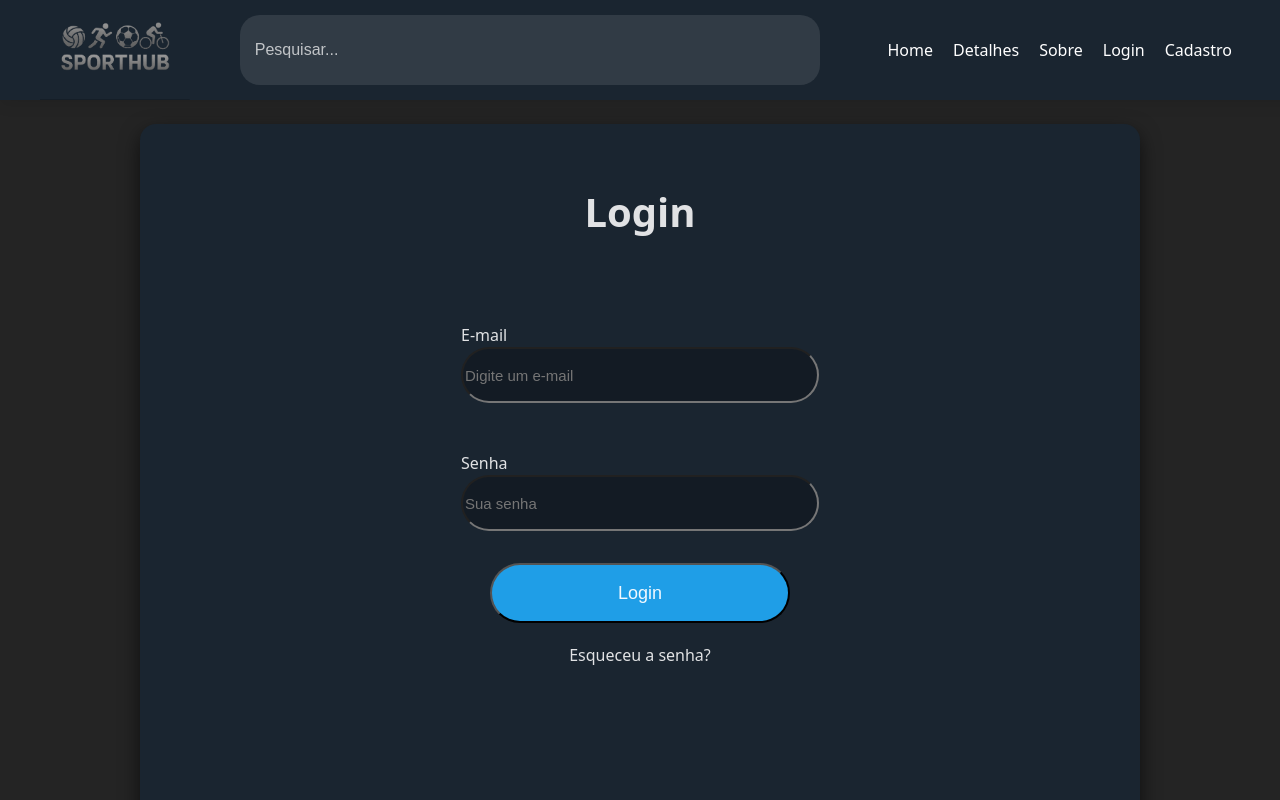
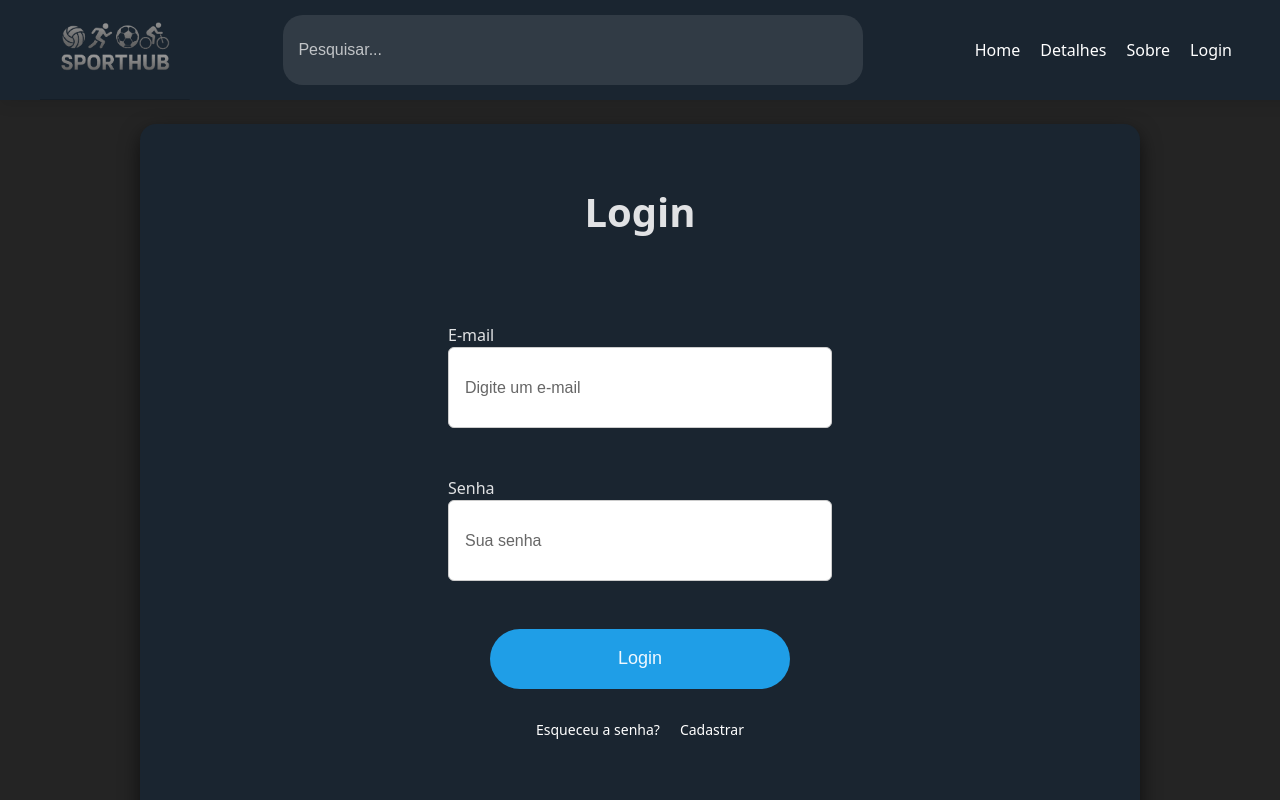
Before and after one commit to Daviferbox/SportHub, a React (Vite) app: page /login in a window 1280 px wide. Shown: the top 800 px of the page. Built offline with nearby package versions, Linux system fonts and the light colour scheme.

Commit message:
Adicionando páginas manager e register + estilo register.css

```diff
--- a/src/App.tsx
+++ b/src/App.tsx
@@ -2,7 +2,7 @@ import {  Routes, Route } from 'react-router-dom'
 import Home from './pages/home'
 import Login from './pages/login'
 import Detais from './pages/detais'
-import Register from './pages/cadastro'
+import Register from './pages/register'
 import './App.css'
 import ListaCard from './components/ListaCard'
 import DetaisAll from './pages/detaisAll'
@@ -10,6 +10,7 @@ import Sobre from './pages/sobre'
 
 import Requisicoes from './pages/requisition'
 import RequisicaoPost from './pages/requisitionPost'
+import Manager from './pages/manager'
 
 
 function App() {
@@ -24,6 +25,7 @@ function App() {
         <Route path="/detalhes/:id" element={<Detais />} />
         <Route path="/detalhesGeral" element={<DetaisAll />} />
         <Route path="/register" element={<Register />} />
+        <Route path="/manager" element={<Manager />} />
         <Route path="/listacard" element={<ListaCard />} />
         <Route path="/sobre" element={<Sobre />} />
         <Route path="/requisitionTypes" element={<Requisicoes />} />
--- a/src/components/NavBar.tsx
+++ b/src/components/NavBar.tsx
@@ -25,9 +25,9 @@ function NavBar() {
     navigate('/sobre')
   }
 
-  function handleRegister(){
-    navigate('/register')
-  }
+  // function handleRegister(){
+  //   navigate('/register')
+  // }
 
   return (
     <div className="bar">
@@ -50,7 +50,7 @@ function NavBar() {
           <div onClick={handleDetais}>Detalhes</div>
           <div onClick={handleSobre}>Sobre</div>
           <div onClick={handleLogin}> Login</div>
-          <div onClick={handleRegister}>Cadastro</div>
+          {/* <div onClick={handleRegister}>Cadastro</div> */}
         </div>
 
       </nav>
--- a/src/pages/login.tsx
+++ b/src/pages/login.tsx
@@ -1,15 +1,17 @@
 import { useState, type ChangeEvent } from 'react';
 import Footer from '../components/Footer';
 import NavBar from '../components/NavBar';
+import { useNavigate } from "react-router-dom";
 import '../styles/login.css';
 import { api } from '../api';
 import type { Usuarios } from '../types/Usuarios';
 
 
 function LoginForm() {
-
   const [senha, setSenha] = useState('');
   const [email, setEmail] = useState('');
+
+  const navigate = useNavigate();
 
 
   const [usuarios , setUsuarios] = useState<Usuarios[]>([]);
@@ -25,14 +27,19 @@ function LoginForm() {
           setEmail(e.target.value)
       }
 
-  const login = async () => {
-        setLoading(true);
-        let json = await api.CarregarLogin(email,senha);
-        const dataArray = Array.isArray(json) ? json: [json]
-        setLoading(false);
-        setUsuarios(dataArray);
+  const handleLogin = async () => {
+        // setLoading(true);
+        // let json = await api.CarregarLogin(email,senha);
+        // const dataArray = Array.isArray(json) ? json: [json]
+        // setLoading(false);
+        // setUsuarios(dataArray);
+        navigate('/manager')
     }
 
+
+    const handeleRegister = () => {
+      navigate("/register");
+    };
 
 
   return (
@@ -51,9 +58,11 @@ function LoginForm() {
           </div>
             <div className="login-container">
                 <div className="button-group">
-
-                  <button className='login' onClick={login}>Login</button>
-                  <div className='EsqueceuSenha'>Esqueceu a senha?</div>
+                  <button className='login' onClick={handleLogin}>Login</button>
+                  <div className="EsqueceuSenha">
+                    <a href="/redefinirSenha" className="esqueceu">Esqueceu a senha?</a>
+                    <a href="/register" className="cadastrar" onClick={handeleRegister}>Cadastrar</a>
+                  </div>
 
                 </div>
             </div>
--- /dev/null
+++ b/src/pages/manager.tsx
@@ -0,0 +1,63 @@
+import { useState } from "react";
+import NavBar from "../components/NavBar";
+import "../styles/register.css";
+
+function RegistroForm() {
+  const [nome, setNome] = useState("");
+  const [email, setEmail] = useState("");
+  const [senha, setSenha] = useState("");
+
+  const handleSubmit = (event: React.FormEvent) => {
+    event.preventDefault();
+    const dados = { nome, email, senha };
+    console.log("Dados enviados:", dados);
+  };
+
+  return (
+    <>
+      <NavBar />
+      <div className="registro-container">
+        <div className="registro-info">
+          <div className="overlay">
+            <h2>
+              Cadastre-seu evento<br />
+              personalizado<br />
+              de forma rápida e fácil.
+            </h2>
+          </div>
+        </div>
+
+        <div className="registro-form">
+          <h2>Preencha seus dados</h2>
+
+          <form onSubmit={handleSubmit}>
+            <input
+              type="text"
+              placeholder="Nome"
+              value={nome}
+              onChange={(e) => setNome(e.target.value)}
+              required
+            />
+            <input
+              type="email"
+              placeholder="Email"
+              value={email}
+              onChange={(e) => setEmail(e.target.value)}
+              required
+            />
+            <input
+              type="password"
+              placeholder="Senha"
+              value={senha}
+              onChange={(e) => setSenha(e.target.value)}
+              required
+            />
+            <button type="submit">Prosseguir</button>
+          </form>
+        </div>
+      </div>
+    </>
+  );
+}
+
+export default RegistroForm;
--- /dev/null
+++ b/src/pages/register.tsx
@@ -0,0 +1,63 @@
+import { useState } from "react";
+import NavBar from "../components/NavBar";
+import "../styles/register.css";
+
+function RegistroForm() {
+  const [nome, setNome] = useState("");
+  const [email, setEmail] = useState("");
+  const [senha, setSenha] = useState("");
+
+  const handleSubmit = (event: React.FormEvent) => {
+    event.preventDefault();
+    const dados = { nome, email, senha };
+    console.log("Dados enviados:", dados);
+  };
+
+  return (
+    <>
+      <NavBar />
+      <div className="registro-container">
+        <div className="registro-info">
+          <div className="overlay">
+            <h2>
+              Cadastre-se para obter<br />
+              seu anúncio personalizado<br />
+              de forma rápida e fácil.
+            </h2>
+          </div>
+        </div>
+
+        <div className="registro-form">
+          <h2>Preencha seus dados</h2>
+
+          <form onSubmit={handleSubmit}>
+            <input
+              type="text"
+              placeholder="Nome"
+              value={nome}
+              onChange={(e) => setNome(e.target.value)}
+              required
+            />
+            <input
+              type="email"
+              placeholder="Email"
+              value={email}
+              onChange={(e) => setEmail(e.target.value)}
+              required
+            />
+            <input
+              type="password"
+              placeholder="Senha"
+              value={senha}
+              onChange={(e) => setSenha(e.target.value)}
+              required
+            />
+            <button type="submit">Prosseguir</button>
+          </form>
+        </div>
+      </div>
+    </>
+  );
+}
+
+export default RegistroForm;
--- a/src/styles/login.css
+++ b/src/styles/login.css
@@ -44,6 +44,7 @@ input{
     background-color: #131b24;
     color: aliceblue
 }
+
 
 .login-container {
   display: flex;
@@ -92,14 +93,31 @@ input{
   cursor: pointer;
 }
 
-.EsqueceuSenha{
-   transition: transform 0.3s ease;
+.EsqueceuSenha {
+  display: flex;
+  justify-content: center;   /* Centraliza horizontalmente */
+  align-items: center;       /* Centraliza verticalmente */
+  gap: 20px;                 /* Espaço entre os links */
+  margin-top: 10px;
 }
 
-.EsqueceuSenha:hover{
-  cursor: pointer;
+.EsqueceuSenha a {
+  color: white;              /* Cor padrão */
+  text-decoration: none;
+  font-size: 14px;
+  transition: color 0.3s ease, transform 0.3s ease;
+}
+
+/* Específico para o link "Esqueceu a senha?" */
+.EsqueceuSenha a.esqueceu:hover {
+  color: red;                /* Fica vermelho ao passar o mouse */
   transform: scale(0.95);
+}
 
+/* Específico para o link "Cadastrar" */
+.EsqueceuSenha a.cadastrar:hover {
+  color: #00aaff;            /* Fica azul ao passar o mouse */
+  transform: scale(0.95);
 }
 
 .form-group-email,.form-group-senha{
--- a/src/styles/cadastro.css
+++ b/src/styles/register.css
@@ -17,7 +17,7 @@
 
 /* Camada escura translúcida para contraste */
 .overlay {
-  background: #1a2530;
+  background: rgba(26, 37, 48, 0.9);
   width: 100%;
   height: 100%;
   color: #fff;
@@ -44,24 +44,19 @@
   justify-content: center;
   border-radius: 0 12px 12px 0;
   box-shadow: 0 0 20px rgba(0, 0, 0, 0.1);
-  text-decoration: #4b4b4b;
 }
 
-.registro-form h3 {
+.registro-form h2 {
   color: #000000;
   font-weight: 600;
-  margin-bottom: 1.5rem;
+  margin-bottom: 2rem;
+  text-align: center;
 }
 
+/* Inputs organizados em coluna */
 form {
   display: flex;
   flex-direction: column;
-  gap: 1rem;
-}
-
-.form-row {
-  display: grid;
-  grid-template-columns: 1fr 1fr;
   gap: 1rem;
 }
 
@@ -70,17 +65,22 @@ select {
   padding: 0.9rem 1rem;
   border: 1px solid #ccc;
   border-radius: 6px;
-  font-size: 0.95rem;
-  background-color: #585858;
+  font-size: 1rem;
+  background-color: #ffffff;
+  color: #000000;
 }
 
-input:focus,
-select:focus {
+input::placeholder {
+  color: #666;
+}
+
+input:focus {
   outline: none;
   border-color: #1a2530;
-  background-color: #8b8b8b;
+  background-color: #f0f0f0;
 }
 
+/* Botão */
 button {
   margin-top: 1rem;
   background: #04213b;
@@ -88,7 +88,7 @@ button {
   border: none;
   border-radius: 8px;
   padding: 0.9rem;
-  font-weight: 600;
+  font-weight: 100%;
   cursor: pointer;
   transition: 0.3s;
 }
@@ -105,8 +105,4 @@ button:hover {
   .overlay {
     height: 40vh;
   }
-
-  .form-row {
-    grid-template-columns: 1fr;
-  }
 }
```
Also changed, not shown: 1 other file (tests, documents, lock files or other folders).
